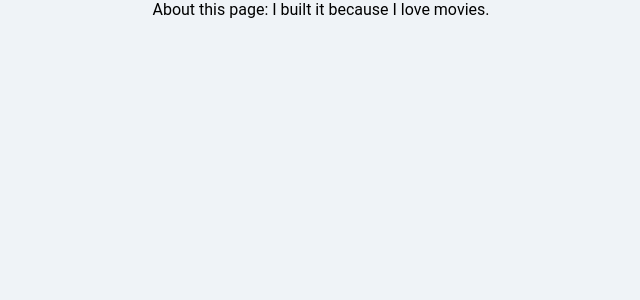
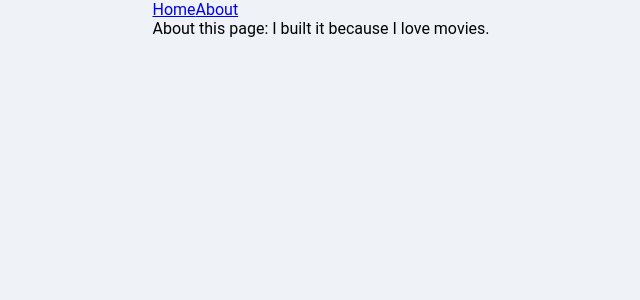
Before and after one commit to chusang23/movie_app_2020, a React (Create React App) app: page /#/about in a window 1280 px wide. Shown: the top 300 px of the page, without its empty margins (319-959 px from the left). Built offline with nearby package versions, Linux system fonts and the light colour scheme.

Commit message:
build navigation

```diff
--- a/src/App.js
+++ b/src/App.js
@@ -2,10 +2,12 @@
 import { HashRouter, Route } from "react-router-dom";
 import Home from "./routes/Home";
 import About from "./routes/About";
+import Navigation from "./components/Navigation";
 
 function App() {
   return (
     <HashRouter>
+      <Navigation />
       <Route path="/" exact={true} component={Home} />
       <Route path="/about" component={About} />
     </HashRouter>
--- /dev/null
+++ b/src/components/Navigation.js
@@ -0,0 +1,12 @@
+import React from "react";
+import { Link } from "react-router-dom";
+function Navigation(){
+    return (
+       <div>
+        <Link to="/">Home</Link>
+        <Link to="/about">About</Link>
+       </div>
+    );
+}
+
+export default Navigation;
```
Also changed, not shown: src/components/Navigation.css (added).
